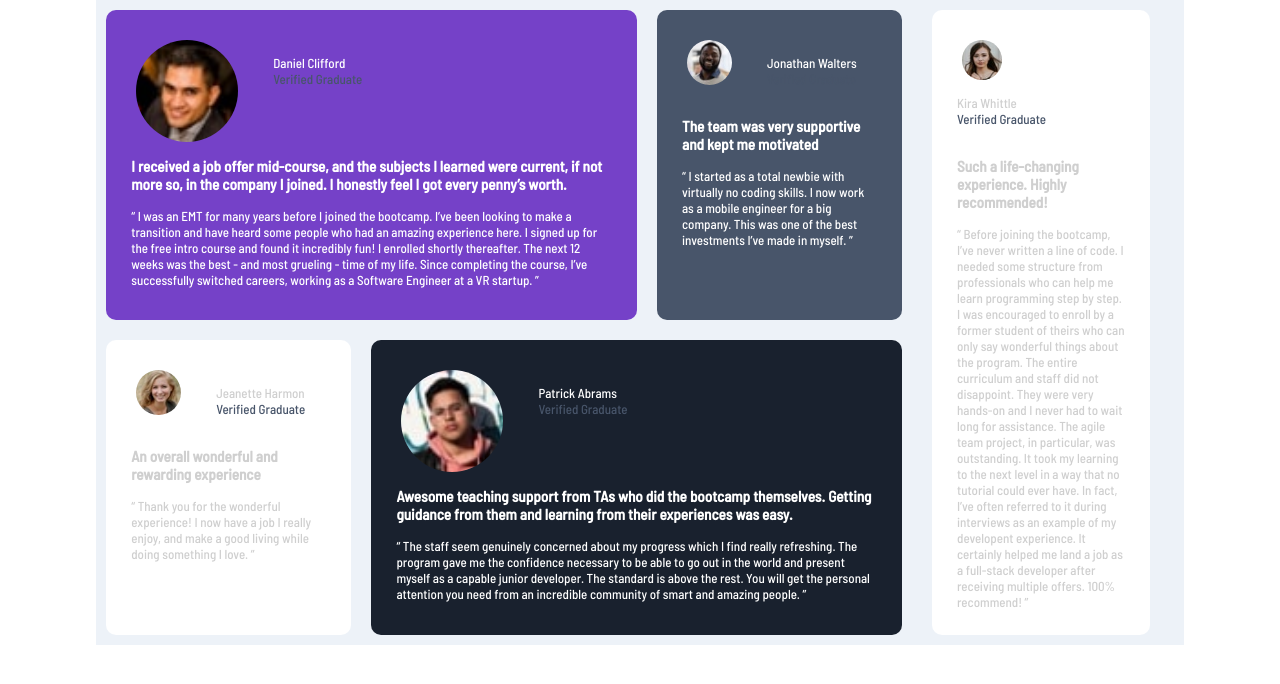
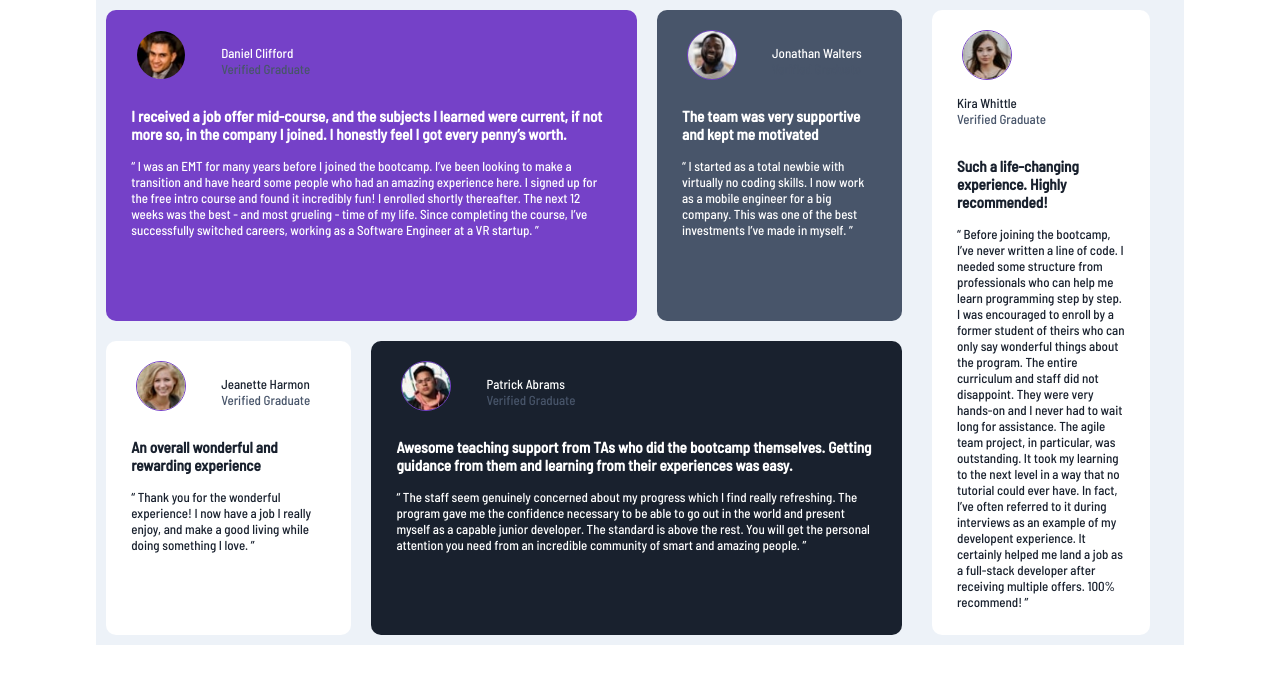
Before and after one commit to chimaris/testimonial-grid, a plain HTML site: page index.html in a window 1280 px wide. Drawn offline with Linux system fonts and the light colour scheme.

Commit message:
worked on desktop view

```diff
--- a/css/style.css
+++ b/css/style.css
@@ -23,6 +23,7 @@ body {
     font-size: 0.8125rem;
 }
 
+
 .card {
     width: 100%;
     color: hsl(0, 0%, 100%);
@@ -32,13 +33,14 @@ body {
 }
 
 .card div {
-    margin: 20px 0;
+    margin: 10px 0;
 }
 
 .card div img {
     margin: 0 20px;
     border-radius: 50%;
-    width: 20%;
+    width: 50px;
+    border: 1px solid hsl(263, 55%, 52%);
 }
 
 .card div p, .card div img {
@@ -58,6 +60,14 @@ body {
 
 }
 
+.card1, .card2, .card4 {
+    color: hsl(0, 0%, 100%);
+}
+
+.card1 span, .card2 span, .card4 span{
+    color: rgba(255, 255, 255, 0.5);;
+}
+
 .card1 {
     background-color: hsl(263, 55%, 52%);
 }
@@ -66,22 +76,13 @@ body {
     background-color: hsl(217, 19%, 35%);
 }
 
-.card3 {
-    color: hsl(0, 0%, 81%);
-    background-color: hsl(0, 0%, 100%);
-
-
+.card4 {
+    background-color: hsl(219, 29%, 14%);
 }
 
-.card4 {
-    background-color: hsl(219, 29%, 14%);
-
-}
-
-.card5 {
-    color: hsl(0, 0%, 81%);
+.card3, .card5 {
     background-color: hsl(0, 0%, 100%);
-
+    color: hsl(219, 29%, 14%);
 }
 
 @media screen and (min-width: 600px) {
```
